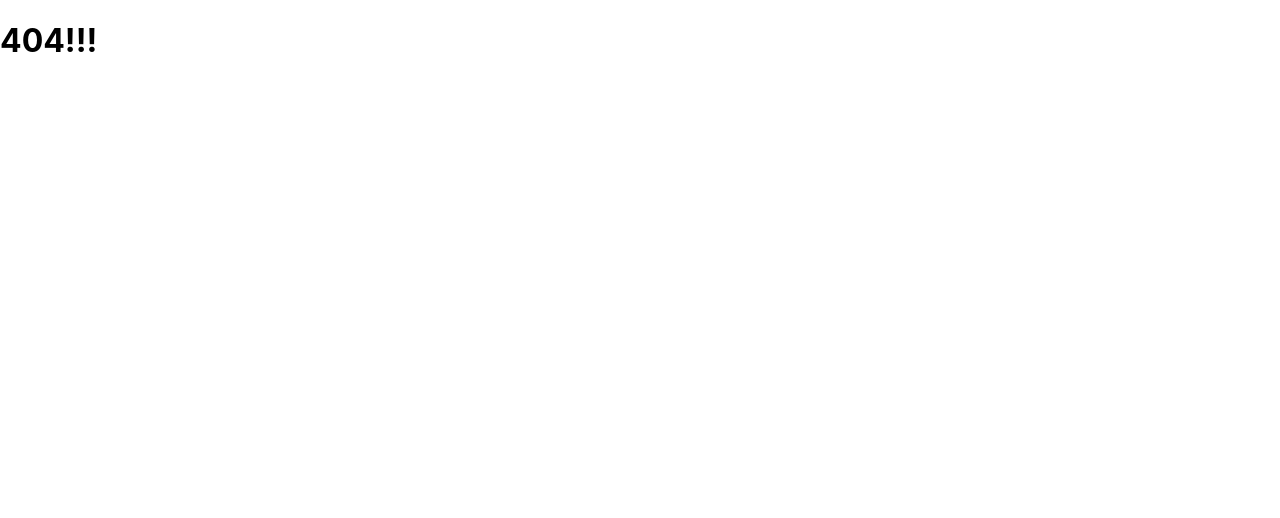
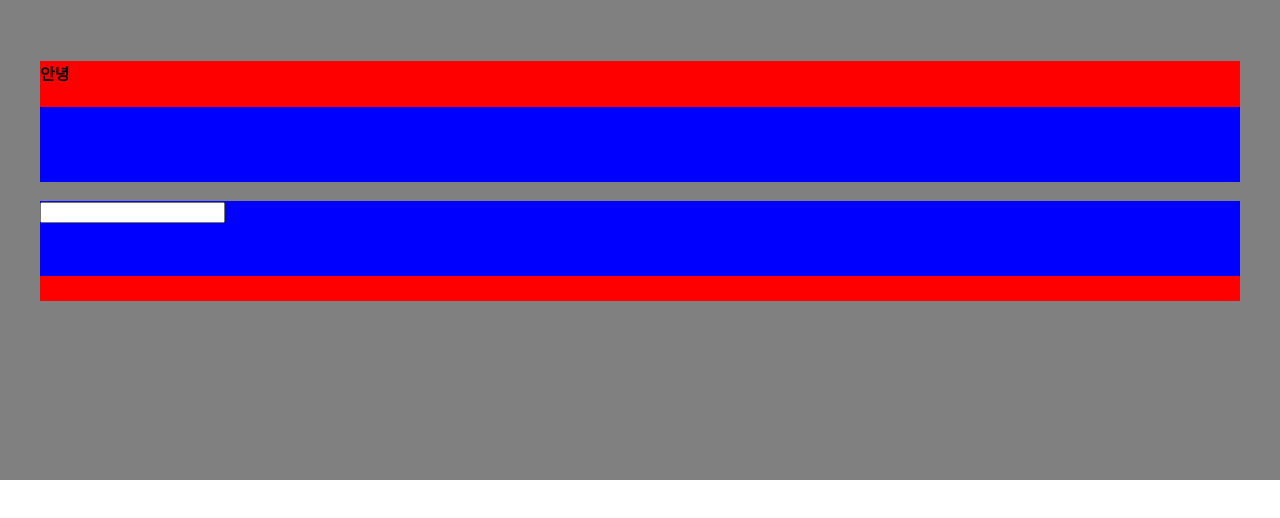
Before and after one commit to imwkdrh/react-20240709, a React (Create React App) app: page /zustand in a window 1280 px wide. Shown: the top 518 px of the page. Built offline with nearby package versions, Linux system fonts and the light colour scheme.

Commit message:
2024-08-30 11:50

```diff
--- a/package.json
+++ b/package.json
@@ -17,7 +17,8 @@
     "react-scripts": "5.0.1",
     "reactbasic": "file:",
     "typescript": "^4.9.5",
-    "web-vitals": "^2.1.4"
+    "web-vitals": "^2.1.4",
+    "zustand": "^4.5.5"
   },
   "scripts": {
     "start": "react-scripts start",
--- a/src/App.tsx
+++ b/src/App.tsx
@@ -17,6 +17,7 @@ import { Outlet, Route, Routes, useLocation } from 'react-router';
 import QueryString from './router/QueryString';
 import PathVariable from './router/PathVariable';
 import PathMove from './router/PathMove';
+import Zustand from './zustand/Zustand';
 
 
 // react-router 패키지 :
@@ -75,6 +76,7 @@ function App() {
         <Route path='path-variable/:name' element={<PathVariable />} />
         <Route path='path-move' element={<PathMove />} />
       </Route>
+      <Route path='/zustand' element={<Zustand />} />
       <Route path='*' element={<h1>404!!!</h1>} />
 
 
--- /dev/null
+++ b/src/zustand/Zustand.tsx
@@ -0,0 +1,98 @@
+import React, { ChangeEvent } from 'react'
+import { create } from 'zustand'
+
+//  zustand 패키지
+// - react에서 사용할 수 있는 상태 관리 패키지중 하나
+// - 상태 관리 패키지 중 과거에는 Redux 패키지가 가장 많이 사용됐지만 현재는 zustand로 이동 중
+// - Redux의 고질적 문제점인 복잡한 코드 구조 및 높은 학습 곡선이 그 이유
+// - zustand는 단순한 코드 구조와 낮은 학습 곡선이 매우 낮음
+// - Redux, MobX 등과 같은 타 패키지에 비해 가벼움 - 빌드 시 패키징 속도가 굉장히 빠름 / 번들의 크기가 줄어듬
+
+// npm install zustand
+
+// zustand를 이용한 글로벌 상태 선언 방법
+// - zustand 패키지에 있는 create 함수로 store를 생성 할 수 있음
+// - store : 관리할 상태들과 각 상태에 해당하는 상태 변경 함수들의 집합
+// - create 함수를 호출하면 store를 반환하는 훅 함수를 반환
+
+// - create 함수는 매개변수로 set 매개변수를 받는 콜백함수를 요구함
+// - 매개변수로 받는 set은 상태(store) 변경을 위한 함수
+// - create  함수의 매개변수로 전달된 콜백함수는 store 객체를 반환해야함
+
+// const [address, setAddress] = useState<string>('');
+
+// - typescript에서는 zustand의 store 타입을 create 함수의 제너릭으로 전달해줘야함
+
+interface Store{
+    address: string;
+    setAddress: (address: string) => void;
+
+}
+
+const useStore = create<Store>((set) => ({
+    address: '',
+    // set 함수의 매개변수로는 현재 상태(store)를 받는 콜백함수를 전달
+    // set 함수에 전달한 콜백함수는 변경된 상태 (store)를 반환
+    setAddress: (address: string) => set((state) =>({...state, address}))}));
+
+export default function Zustand() {
+    // zustand로 선언한 상태 사용 방법
+    // const {상태, ..., 상태변경 함수, ...} = useStore훅함수();
+    // const {address, setAddress} = useStore();
+
+    // const onChange = (event: ChangeEvent<HTMLInputElement>) => {
+    //     const { value } = event.target;
+    //     setAddress(value);
+    //  }
+    return (
+        <div style={{padding:'40px', height: '400px', backgroundColor: 'gray' }}>
+            {/* <h1>{address}</h1>
+            <input value={address} onChange={onChange} /> */}
+            <Sub1Component1 />
+            <Sub1Component2 />
+        </div>
+    )
+}
+
+function Sub1Component1() {
+    return (
+        <div style={{ height: '100px', backgroundColor: 'red' }}>
+            <h4>안녕</h4>
+            <Sub2Component1/>
+        </div>
+    )
+}
+function Sub1Component2() {
+    return (
+        <div style={{ marginTop: '40px', height: '100px', backgroundColor: 'red' }}>
+            <Sub2Component2 />
+        </div>
+    )
+}
+function Sub2Component1() {
+
+    const { address, setAddress } = useStore();
+
+    return (
+        <div style={{height: '75px', backgroundColor: 'blue' }} >
+            <h3 style={{color:'yellow'}}>{address}</h3>
+        </div>
+    )
+}
+function Sub2Component2() {
+
+    const { address, setAddress } = useStore();
+
+    const onChange = (event: ChangeEvent<HTMLInputElement>) => {
+        const { value } = event.target;
+        setAddress(value);
+
+    };
+
+    return (
+        <div style={{ height: '75px', backgroundColor: 'blue' }} >
+            <h3 style={{ color: 'yellow' }}>{address}</h3>
+            <input value={address} onChange={onChange} />
+        </div>
+    )
+}
```
Also changed, not shown: 1 other file (tests, documents, lock files or other folders).
